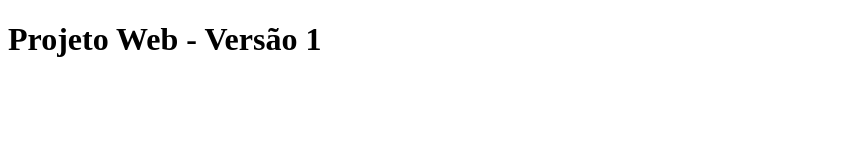
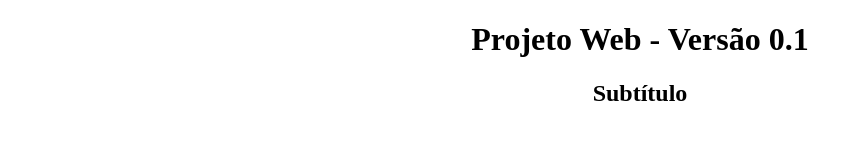
Before and after one commit to HondaJR/exemploGrupoWeb, a plain HTML site: page index.html in a window 1280 px wide. Shown: the whole page, without its empty margins (0-862 px from the left). Drawn offline with Linux system fonts and the light colour scheme.

Commit message:
html atualizado com estilização

```diff
--- a/index.html
+++ b/index.html
@@ -5,8 +5,10 @@
     <meta http-equiv="X-UA-Compatible" content="IE=edge">
     <meta name="viewport" content="width=device-width, initial-scale=1.0">
     <title>Web</title>
+    <link rel="stylesheet" href="estilo.css">
 </head>
 <body>
-    <h1>Projeto Web - Versão 1</h1>
+    <h1>Projeto Web - Versão 0.1</h1>
+    <h2>Subtítulo</h2>
 </body>
 </html>
```
